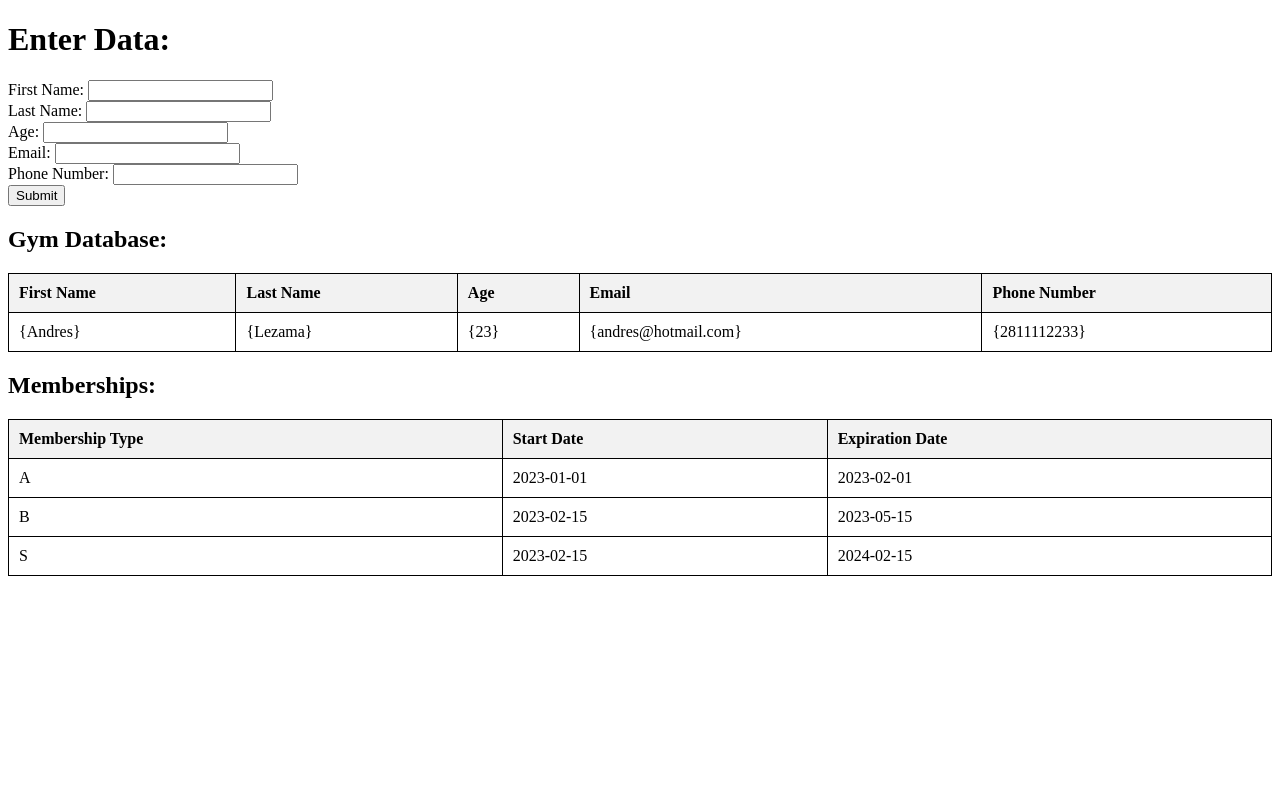
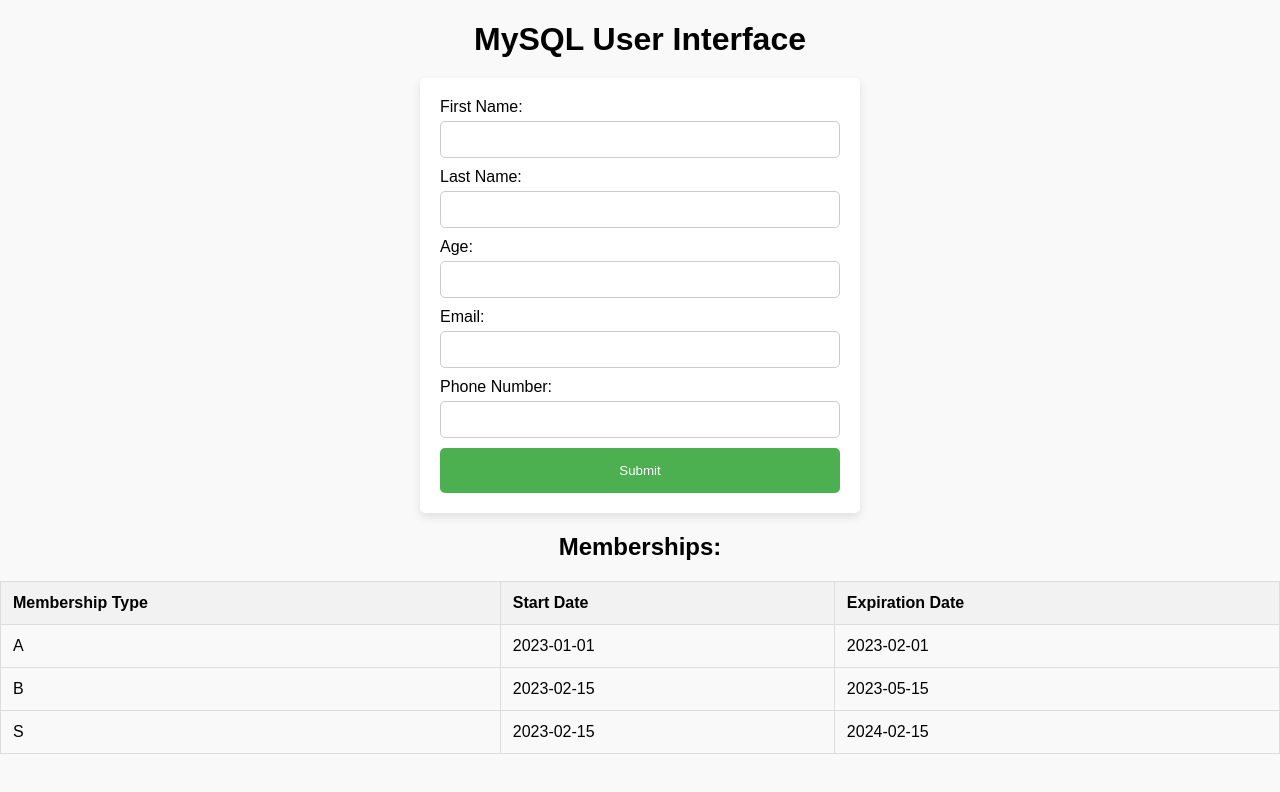
Before and after one commit to SSilverjason/Gym-database-, a plain HTML site: page index.html in a window 1280 px wide. Drawn offline with Linux system fonts and the light colour scheme.

Commit message:
Update index.html

```diff
--- a/index.html
+++ b/index.html
@@ -6,17 +6,66 @@
     <meta name="viewport" content="width=device-width, initial-scale=1.0">
     <title>MySQL User Interface</title>
     <style>
+        body {
+            font-family: Arial, sans-serif;
+            margin: 0;
+            padding: 0;
+            background-color: #f9f9f9;
+        }
+
+        h1, h2 {
+            text-align: center;
+            margin-bottom: 20px;
+        }
+
+        form {
+            max-width: 400px;
+            margin: 0 auto;
+            background-color: white;
+            padding: 20px;
+            border-radius: 5px;
+            box-shadow: 0 4px 8px rgba(0, 0, 0, 0.1);
+        }
+
+        label {
+            display: block;
+            margin-bottom: 5px;
+        }
+
+        input[type="text"],
+        input[type="number"],
+        input[type="email"],
+        input[type="tel"] {
+            width: calc(100% - 22px);
+            padding: 10px;
+            margin-bottom: 10px;
+            border: 1px solid #ccc;
+            border-radius: 5px;
+        }
+
+        input[type="submit"] {
+            width: 100%;
+            background-color: #4caf50;
+            color: white;
+            border: none;
+            padding: 15px;
+            cursor: pointer;
+            border-radius: 5px;
+        }
+
+        input[type="submit"]:hover {
+            background-color: #45a049;
+        }
+
         table {
             width: 100%;
             border-collapse: collapse;
-        }
-
-        table, th, td {
-            border: 1px solid black;
+            margin-top: 20px;
         }
 
         th, td {
-            padding: 10px;
+            border: 1px solid #ddd;
+            padding: 12px;
             text-align: left;
         }
 
@@ -27,7 +76,7 @@
 </head>
 
 <body>
-    <h1>Enter Data:</h1>
+    <h1>MySQL User Interface</h1>
     <form action="process_form.php" method="POST">
         <label for="first_name">First Name:</label>
         <input type="text" id="first_name" name="first_name" required><br>
@@ -47,53 +96,6 @@
         <input type="submit" value="Submit">
     </form>
 
-    <h2>Gym Database:</h2>
-    <table>
-        <tr>
-            <th>First Name</th>
-            <th>Last Name</th>
-            <th>Age</th>
-            <th>Email</th>
-            <th>Phone Number</th>
-        </tr>
-        <tr>
-            <td>{Andres}</td>
-            <td>{Lezama}</td>
-            <td>{23}</td>
-            <td>{andres@hotmail.com}</td>
-            <td>{2811112233}</td>
-          </tr>
-    </table>
-</body>
-
-
-<head>
-    <meta charset="UTF-8">
-    <meta name="viewport" content="width=device-width, initial-scale=1.0">
-    <title>MySQL User Interface</title>
-    <style>
-        table {
-            width: 100%;
-            border-collapse: collapse;
-        }
-
-        table, th, td {
-            border: 1px solid black;
-        }
-
-        th, td {
-            padding: 10px;
-            text-align: left;
-        }
-
-        th {
-            background-color: #f2f2f2;
-        }
-    </style>
-</head>
-
-<body>
-    <!-- Your form here -->
     <h2>Memberships:</h2>
     <table>
         <tr>
@@ -101,7 +103,6 @@
             <th>Start Date</th>
             <th>Expiration Date</th>
         </tr>
-        <!-- Example membership data -->
         <tr>
             <td>A</td>
             <td>2023-01-01</td>
```
